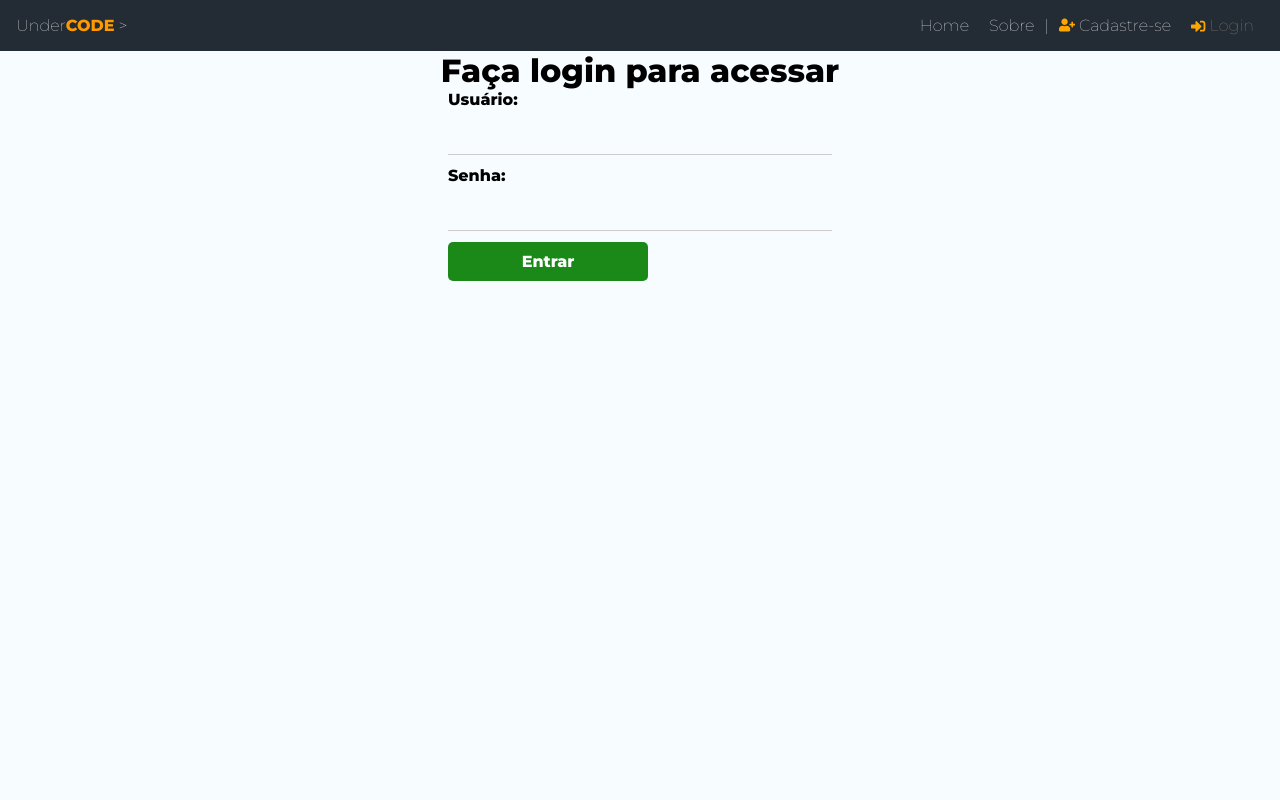
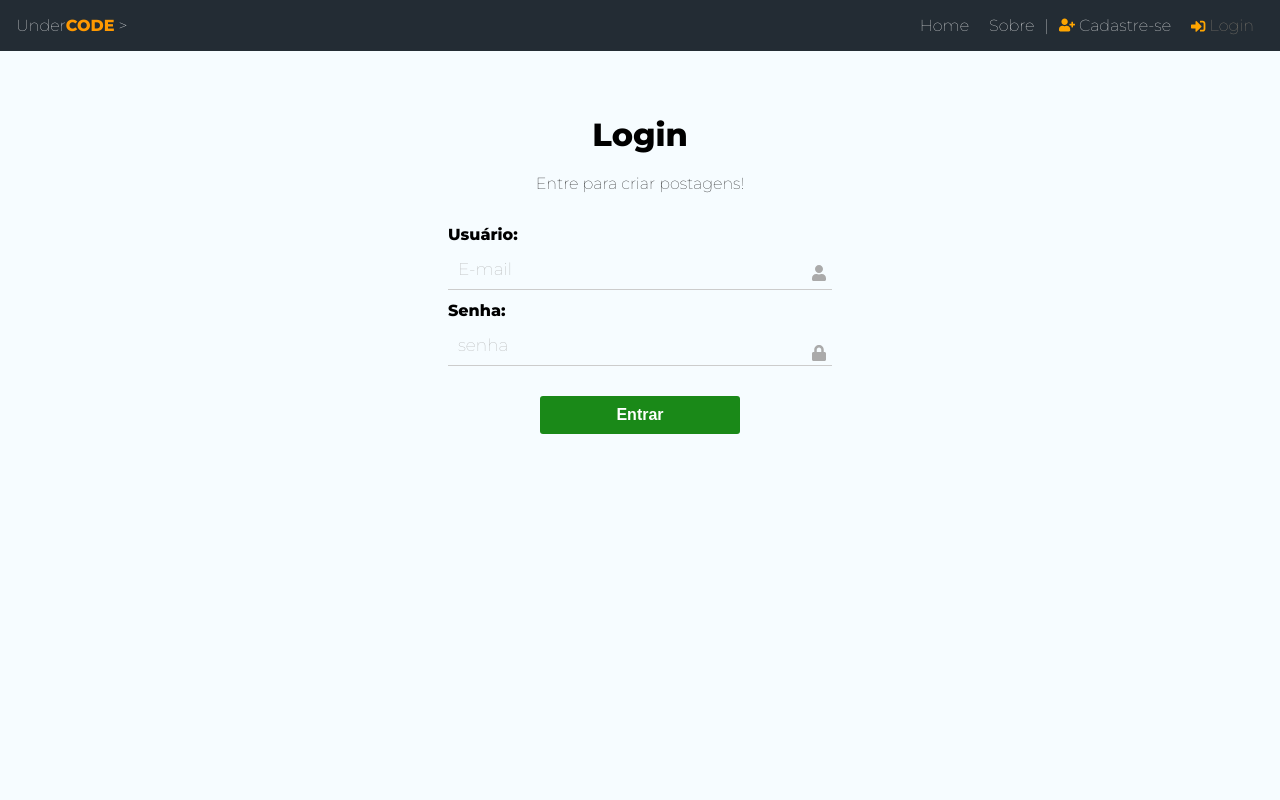
Before and after one commit to jbcodex/reactjs, a React (Vite) app in the folder undercode/: page /login in a window 1280 px wide. Shown: the top 800 px of the page. Built offline with nearby package versions, Linux system fonts and the light colour scheme; no server answers.

Commit message:
CSS do formulário de login

```diff
--- a/undercode/src/index.css
+++ b/undercode/src/index.css
@@ -62,17 +62,19 @@ body{
   }
 
   .btn{
+    display: block;
     background-color: #1a8918;
     color: #fff;
     text-align: center;
     cursor: pointer;
-    border-radius: 5px;
+    border-radius: 3px;
     width: 200px;
     font-weight: bold;
     border: none;
     padding: 10px 15px;
     font-size: 1em;
-    margin: 0 auto !important;
+    margin: 20px auto;
+    justify-content: center;
 
   }
 
@@ -91,7 +93,7 @@ body{
 
   .btn:hover{
     background-color: #0f730c;
-    transition: .4s;
+
   }
 
   .btn.btn-outline:hover{
--- a/undercode/src/pages/About/About.module.css
+++ b/undercode/src/pages/About/About.module.css
@@ -19,7 +19,7 @@
 .about a{
     display:block;
     margin-top: 30px;
-    padding: 10px 15px;
+
 }
 
 .about b{
--- a/undercode/src/pages/Login/Login.jsx
+++ b/undercode/src/pages/Login/Login.jsx
@@ -1,22 +1,99 @@
-import styles from "./Login.module.css"
+import { useState, useEffect } from "react";
+import { useAuthentication } from "../../hooks/userAuthentication";
+import { FaLock, FaUser } from "react-icons/fa";
+import styles from "./Login.module.css";
 const Login = () => {
+  const [email, setEmail] = useState("");
+  const [password, setPassword] = useState("");
+  const [error, setError] = useState("");
+
+  const {
+    createUser,
+    error: authError,
+    loading,
+    success,
+  } = useAuthentication();
+
+  const handleSubmit = async (e) => {
+    e.preventDefault();
+    setError("");
+    const user = {
+      email,
+      password,
+    };
+    const response = await createUser(user);
+  };
+
+  useEffect(() => {
+    if (authError) {
+      setError(authError);
+    }
+  }, [authError]);
+
+
   return (
     <div className={styles.login}>
-      <h1>Faça login para acessar</h1>
-        <form>
-         <label>
+      <h1>Login</h1>
+      <p>Entre para criar postagens!</p>
+      <form onSubmit={handleSubmit}>
+        <label>
           <span>Usuário: </span>
-          <input type="text" name="user" />
-         </label>
-         <label>
+          <FaUser
+            style={{
+              position:"absolute",
+              top:"265px",
+              right:"35%",
+              color: "#aaa",
+              fontSize: "1em",
+              marginBottom: "-2px",
+              marginRight: "5px",
+              cursor:"pointer",
+              backgroundColor:"transparent"
+            }}
+
+          />
+          <input
+            type="text"
+            name="email"
+            placeholder="E-mail"
+            value={email}
+            onChange={(e) => setEmail(e.target.value)}
+          />
+        </label>
+        <label>
           <span>Senha: </span>
-          <input type="password" name="password" />
-         </label>
-         <input className="btn" type="submit" value="Entrar" />
-        </form>
+          <FaLock
+            style={{
+              position:"absolute",
+              top:"345px",
+              right:"35%",
+              color: "#aaa",
+              fontSize: "1em",
+              marginBottom: "-2px",
+              marginRight: "5px",
+              cursor:"pointer",
+              backgroundColor:"transparent"
+            }}
 
+          />
+          <input
+            type="password"
+            name="password"
+            placeholder="senha"
+            value={password}
+            onChange={(e) => setPassword(e.target.value)}
+          />
+        </label>
+        {!loading && <button className="btn">Entrar</button>}
+        {loading && (
+          <button className="btn" disabled>
+            Aguarde...
+          </button>
+        )}
+
+      </form>
     </div>
-  )
-}
+  );
+};
 
-export default Login
+export default Login;
--- a/undercode/src/pages/Login/Login.module.css
+++ b/undercode/src/pages/Login/Login.module.css
@@ -1,8 +1,9 @@
-.login h1, p{
-    text-align: center;
+.login h1{
+   text-align: center;
+   margin-top: 2em;
 }
 
 
-.btn-login{
-    margin: 0 auto;
+.login form{
+    margin-top: 2em;
 }
```
